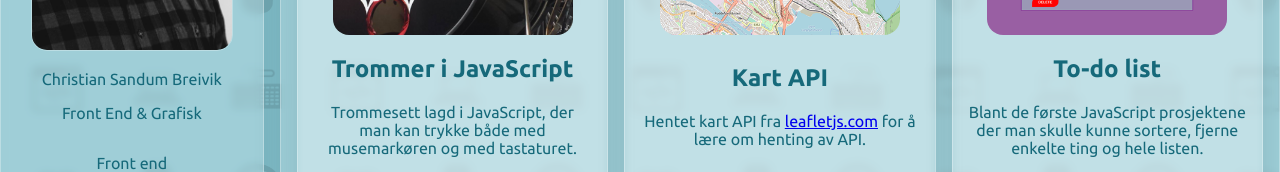
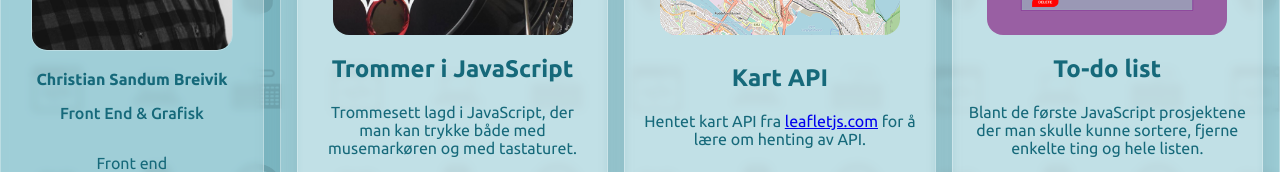
Before and after one commit to ChristianSB89/chris-portfolio, a React (Create React App) app: page / in a window 1280 px wide. Shown: the part 255-427 px from the top of the page. Built offline with nearby package versions, Linux system fonts and the light colour scheme.

Commit message:
Minor font-weight adjustments

```diff
--- a/src/components/sideBar.js
+++ b/src/components/sideBar.js
@@ -8,6 +8,8 @@ import {
   AboutBtn,
   Tagline,
   FooterText,
+  NameStyle,
+  TitleStyle,
 } from "./styled-components/styling";
 import profile from "./img/profile.jpg";
 import Modal from "./modal/aboutModal";
@@ -24,8 +26,8 @@ function SideBar() {
           className="sidebar-image"
         />
 
-        <p id="name">Christian Sandum Breivik</p>
-        <p id="profession">Front End & Grafisk</p>
+        <NameStyle>Christian Sandum Breivik</NameStyle>
+        <TitleStyle>Front End & Grafisk</TitleStyle>
 
         <Tagline>
           Front end student hos Jobloop med stor interesse for grafisk design.
--- a/src/components/styled-components/styling.js
+++ b/src/components/styled-components/styling.js
@@ -48,6 +48,16 @@ export const ImageStyle = styled.img`
   @media (max-width: 1000px) {
     width: 5em;
   }
+`;
+
+// Styling for name and title
+
+export const NameStyle = styled.p`
+  font-weight: bold;
+`;
+
+export const TitleStyle = styled.p`
+  font-weight: 500;
 `;
 
 // Minor adjustments for the tagline (sidebar)
```
